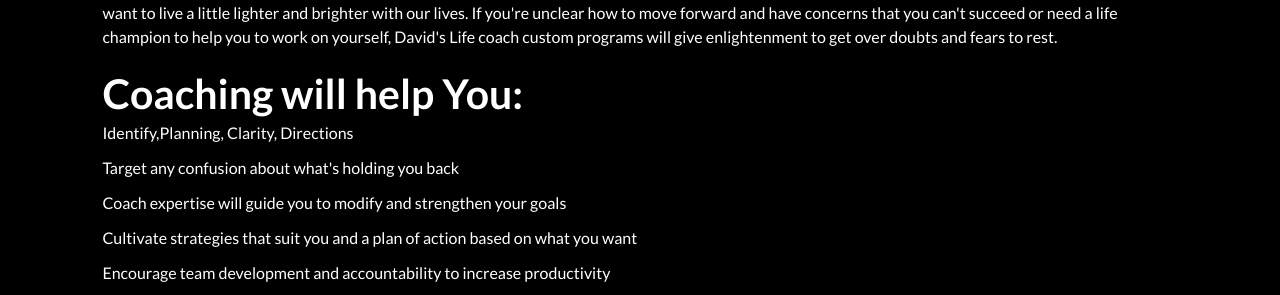
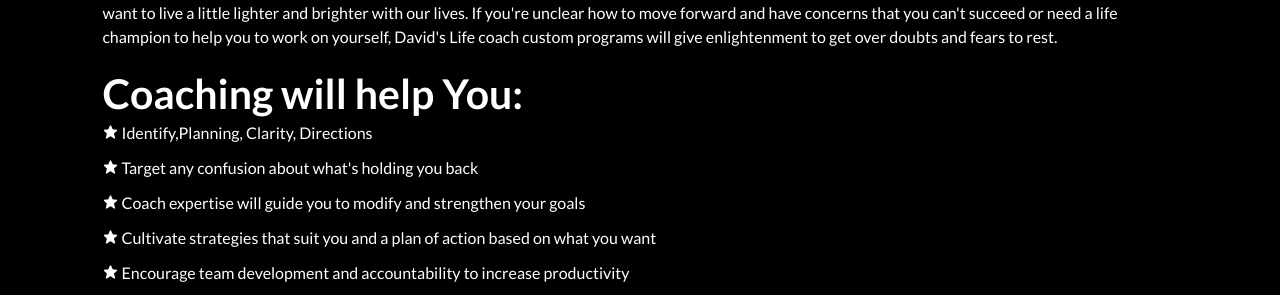
Before and after one commit to conceptdecorators/responsive-example, a plain HTML site: page coaching.html in a window 1280 px wide. Shown: the part 654-949 px from the top of the page. Drawn offline with nearby package versions, Linux system fonts and the light colour scheme.

Commit message:
added stars to cgoaching.html

```diff
--- a/coaching.html
+++ b/coaching.html
@@ -10,6 +10,8 @@
       href="https://unpkg.com/boxicons@2.0.7/css/boxicons.min.css"
       rel="stylesheet"
     />
+    <!-- icons -->
+    <link href='https://unpkg.com/boxicons@2.0.7/css/boxicons.min.css' rel='stylesheet'>
   </head>
   <body>
     <div class="container">
@@ -85,15 +87,15 @@
           <div class="text_inner white-text">
 
             <h2 class="mid-text">Coaching will help You:</h2>
-            <p>Identify,Planning, Clarity, Directions</p>
+            <p> <i class='bx bxs-star' style='color:#ffffff'  ></i> Identify,Planning, Clarity, Directions</p>
 
-              <p> Target  any confusion about what's holding you back  </p>
+            <p> <i class='bx bxs-star' style='color:#ffffff'  ></i> Target  any confusion about what's holding you back  </p>
 
-                <p>  Coach expertise will guide you to modify and strengthen your  goals</p>
+              <p> <i class='bx bxs-star' style='color:#ffffff'  ></i>  Coach expertise will guide you to modify and strengthen your  goals</p>
 
-                  <p>  Cultivate strategies that suit you and a plan of action based on what you want</p>
+                <p> <i class='bx bxs-star' style='color:#ffffff'  ></i>  Cultivate strategies that suit you and a plan of action based on what you want</p>
 
-                    <p>  Encourage  team  development and accountability  to increase productivity </p></div>
+                <p> <i class='bx bxs-star' style='color:#ffffff'  ></i>  Encourage  team  development and accountability  to increase productivity </p></div>
 
 
 
```
